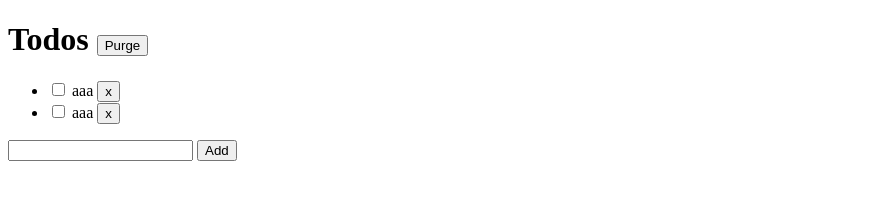
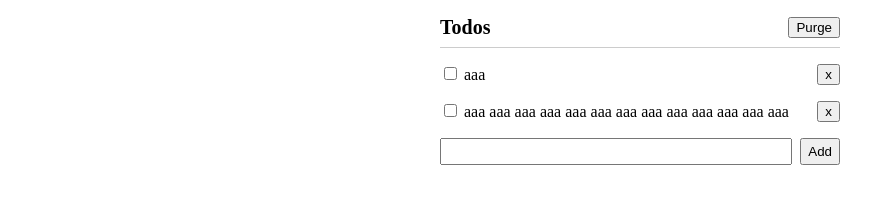
Before and after one commit to raira1215335/Todolist_JS, a plain HTML site: page index.html in a window 1280 px wide. Shown: the whole page, without its empty margins (0-895 px from the left). Drawn offline with Linux system fonts and the light colour scheme.

Commit message:
style.scssに全体のスタイルを整えた

```diff
--- a/css/styles.scss
+++ b/css/styles.scss
@@ -1 +1,51 @@
 @charset 'utf-8';
+
+body{
+  margin: 0;
+}
+
+.container{
+  width: 400px;
+  margin: 16px auto 0;
+
+}
+
+h1{
+  margin: 0;
+  font-size: 20px;
+  border-bottom: 1px solid #ccc;
+  display: flex;
+  justify-content: space-between;
+  align-items: center;
+  padding-bottom: 8px;
+}
+
+ul{
+  margin: 0;
+  padding: 0;
+  list-style: none;
+}
+
+li{
+  margin-top: 16px;
+  display: flex;
+  justify-content: space-between;
+  align-items: flex-start;
+}
+
+li input:checked+span{
+  color: #aaa;
+  text-decoration: line-through;
+}
+
+form{
+display: flex;
+gap :8px;
+margin-top: 16px;
+}
+
+
+form input{
+  flex: 1;
+  padding: 4px;
+}
--- a/index.html
+++ b/index.html
@@ -7,6 +7,7 @@
   <link rel="stylesheet" href="css/styles.css">
 </head>
 <body>
+  <div class="container">
   <h1>
     Todos
     <button>Purge</button>
@@ -15,14 +16,17 @@
     <li>
       <label>
 <input type="checkbox">
+<span>
 aaa
+</span>
+
       </label>
       <button>x</button>
     </li>
     <li>
       <label>
         <input type="checkbox">
-        aaa
+        <span>aaa aaa aaa aaa aaa aaa aaa aaa aaa aaa aaa aaa aaa</span>
       </label>
       <button>x</button>
     </li>
@@ -31,6 +35,7 @@ aaa
     <input type="text">
     <button>Add</button>
   </form>
+  </div>
   <script src="js/main.js"></script>
 </body>
 </html>
```
Also changed, not shown: css/styles.css, 1 other file.
